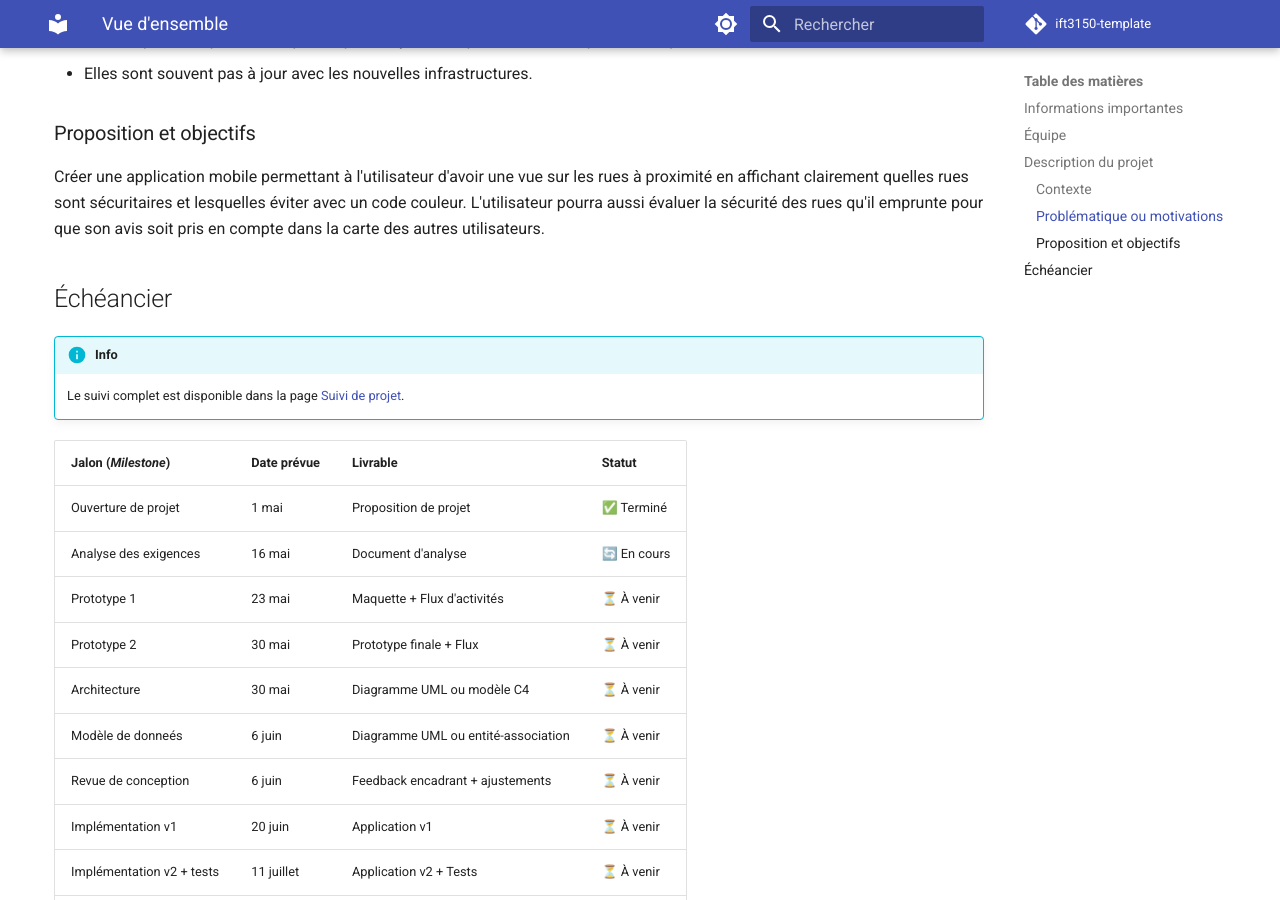
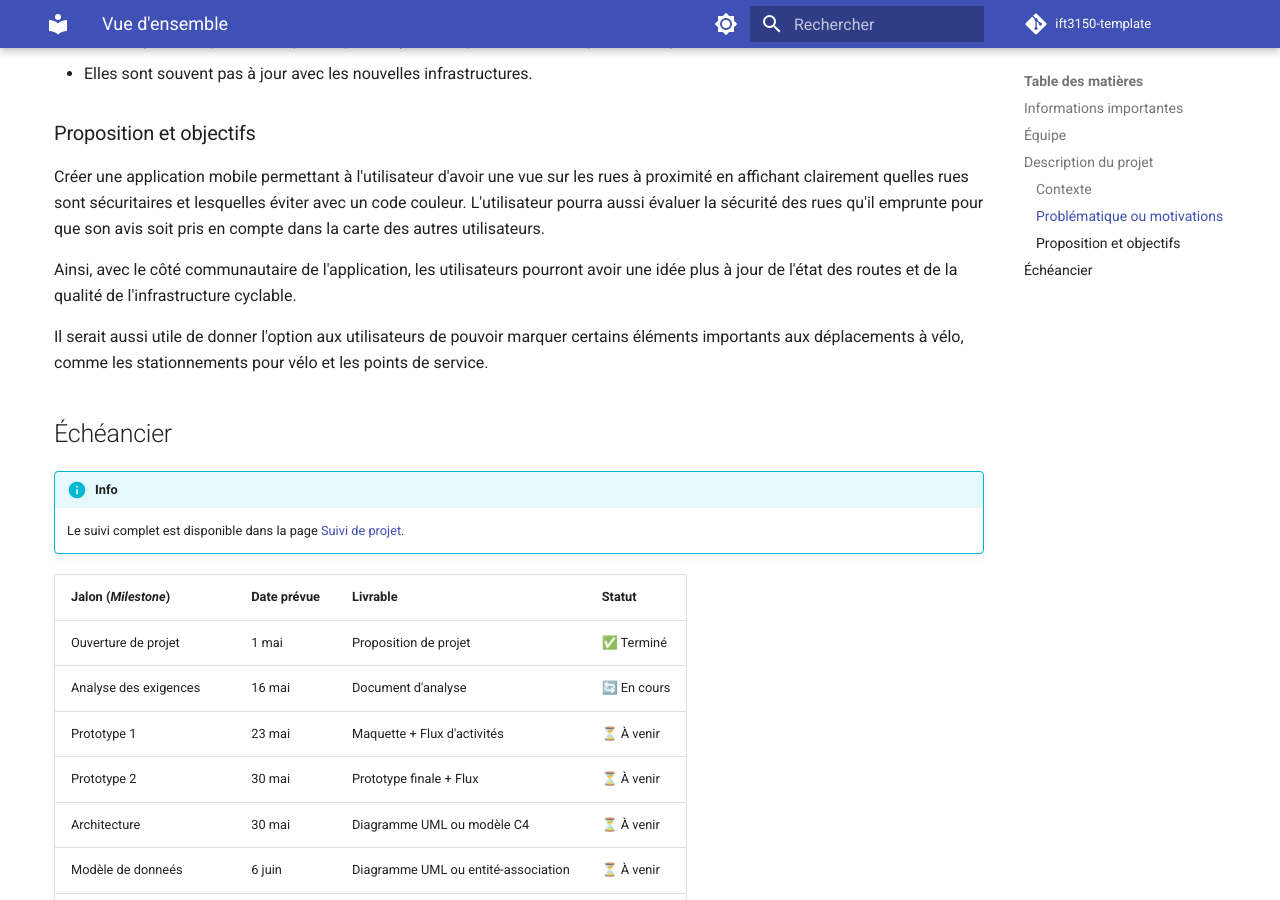
Before and after one commit to Taluuuu/carte-velo, an MkDocs documentation site: the page built from docs/index.md, in a window 1280 px wide and 900 px high, scrolled down 1020 px. Built offline with MkDocs 1.6.1 and Material for MkDocs 9.7.7, drawn with Linux system fonts in a browser that asks for light colours; comment, search, counter and statistics services are not loaded.

Commit message:
a bit more progress on index.md

```diff
--- a/docs/index.md
+++ b/docs/index.md
@@ -34,6 +34,10 @@ Les applications de cartes ont plusieurs problèmes pour ce qui est du vélo :
 
 Créer une application mobile permettant à l'utilisateur d'avoir une vue sur les rues à proximité en affichant clairement quelles rues sont sécuritaires et lesquelles éviter avec un code couleur. L'utilisateur pourra aussi évaluer la sécurité des rues qu'il emprunte pour que son avis soit pris en compte dans la carte des autres utilisateurs.
 
+Ainsi, avec le côté communautaire de l'application, les utilisateurs pourront avoir une idée plus à jour de l'état des routes et de la qualité de l'infrastructure cyclable.
+
+Il serait aussi utile de donner l'option aux utilisateurs de pouvoir marquer certains éléments importants aux déplacements à vélo, comme les stationnements pour vélo et les points de service.
+
 ## Échéancier
 
 !!! info
```
